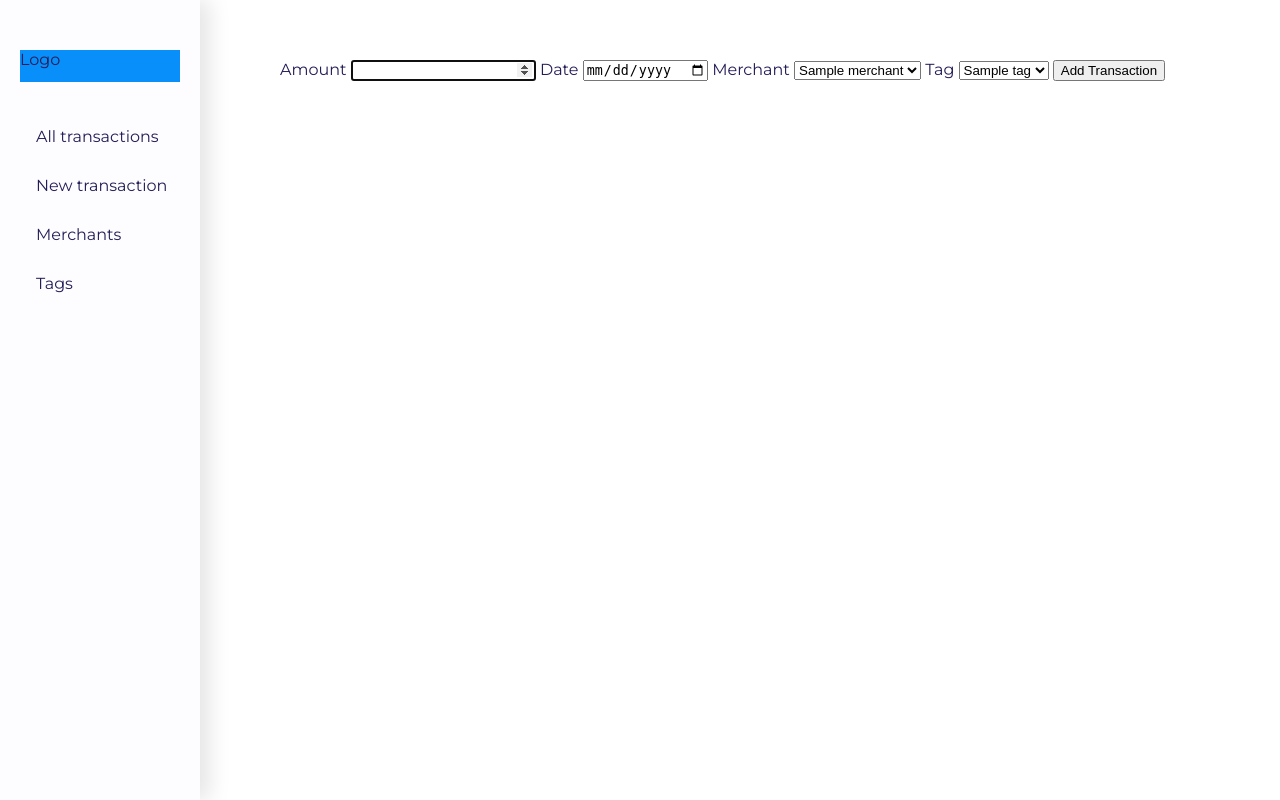
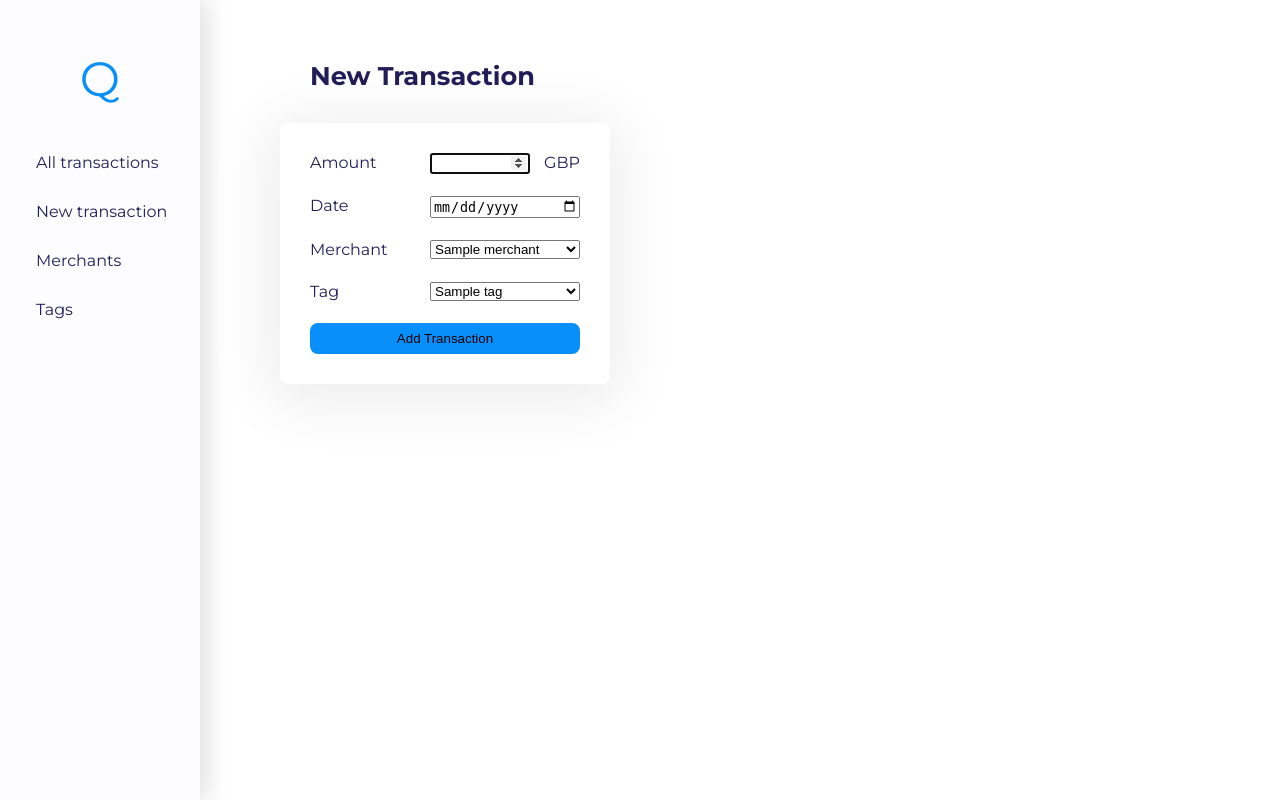
Before and after one commit to Hvirfvel/spending_tracker, a Flask app: page /transactions/new in a window 1280 px wide. Run offline with Flask 2, Linux system fonts and the light colour scheme; a database or web service that is not in the repository returns one stand-in record (values such as "Sample title"); some libraries are stand-ins or nearby versions.

Commit message:
layout for new transaction form

```diff
--- /dev/null
+++ b/static/new_transaction.css
@@ -0,0 +1,38 @@
+#new-heading {
+    text-indent: 30px;
+}
+
+.form {
+    width: 330px;
+    padding: 30px;
+    display: flex;
+    flex-direction: column;
+    box-shadow: var(--container-shadow);
+    border-radius: var(--main-border-radius);
+}
+
+.form-section {
+    margin-bottom: 1.4rem;
+    display: flex;
+    justify-content: space-between;
+}
+
+.form input, select {
+    width: 150px;
+}
+
+.form input:first-child {
+    width: 100px;
+}
+
+span {
+    margin-left: 10px;
+}
+
+button {
+    background-color: var(--tertiary-color);
+    border: none;
+    padding: 0.5rem 0;
+    border-radius: var(--main-border-radius);
+    cursor: pointer;
+}
--- a/static/style.css
+++ b/static/style.css
@@ -38,8 +38,14 @@ p {
     cursor: default;
 }
 
+
 h1, h2 {
     margin: 0;
+}
+
+h1 {
+    font-size: 1.6rem;
+    margin-bottom: 2rem;
 }
 
 #main-content {
@@ -57,10 +63,11 @@ header {
 }
 
 .logo {
-    background-color: var(--tertiary-color);
-    height: 32px;
     margin-bottom: 40px;
     display: block;
+    color: var(--tertiary-color);
+    font-size: 3rem;
+    text-align: center;
 }
 
 #main-navigation > li > a {
--- a/static/transactions.css
+++ b/static/transactions.css
@@ -24,10 +24,8 @@
 
 #transaction-heading {
     width: 100%;
-    margin-bottom: 2rem;
     padding: 0 50px;
     border-radius: 8px 8px 0 0;
-    font-size: 1.2rem;
 }
 
 .transaction {
--- a/templates/base.html
+++ b/templates/base.html
@@ -6,15 +6,17 @@
     <!-- CSS -->
     <link rel="stylesheet" href="{{ url_for('static', filename='style.css') }}">
     <link rel="stylesheet" href="{{ url_for('static', filename='transactions.css') }}">
+    <link rel="stylesheet" href="{{ url_for('static', filename='new_transaction.css') }}">
+
     <!-- Fonts -->
     <link rel="preconnect" href="https://fonts.googleapis.com">
-<link rel="preconnect" href="https://fonts.gstatic.com" crossorigin>
-<link href="https://fonts.googleapis.com/css2?family=Montserrat:ital,wght@0,300;0,400;0,500;0,600;0,700;1,300;1,400&display=swap" rel="stylesheet">
+    <link rel="preconnect" href="https://fonts.gstatic.com" crossorigin>
+    <link href="https://fonts.googleapis.com/css2?family=Montserrat:ital,wght@0,300;0,400;0,500;0,600;0,700;1,300;1,400&display=swap" rel="stylesheet">
     <title>Spending tracker</title>
 </head>
 <body>
     <header>
-        <a href="/" class="logo">Logo</a>
+        <a href="/" class="logo">Q</a>
         <nav role="navigation">
             <ul id="main-navigation">
                 <li><a href="/transactions">All transactions</a></li>
--- a/templates/transactions/new.html
+++ b/templates/transactions/new.html
@@ -1,25 +1,35 @@
 {% extends 'base.html' %}
 
 {% block content %}
-
-    <form action="/transactions/new" method="post">
+    <h1 id="new-heading">New Transaction</h1>
+    <form class="form" action="/transactions/new" method="post">
+        <div class="form-section">
             <label for="amount">Amount</label>
+            <div>
                 <input type="number" id="amount" name="amount" step="0.01" required autofocus>
+                <span>GBP</span>
+            </div>
+        </div>
+        <div class="form-section">
             <label for="date">Date</label>
             <input type="date" id="date" name="date" required>
+        </div>
+        <div class="form-section">
             <label for="merchant">Merchant</label>
             <select name="merchant_id" id="merchant">
                 {% for merchant in merchants %}
                     <option value="{{ merchant.id }}">{{ merchant.name }}</option>
                 {% endfor %}
             </select>
+        </div>
+        <div class="form-section">
             <label for="tag">Tag</label>
             <select name="tag_id" id="tag">
                 {% for tag in tags %}
                     <option value="{{ tag.id }}">{{ tag.name }}</option>
                 {% endfor %}
             </select>
-
+        </div>
         <button type="submit">Add Transaction</button>
     </form>
 
```
Lines whose indentation alone changed are shown as unchanged.
